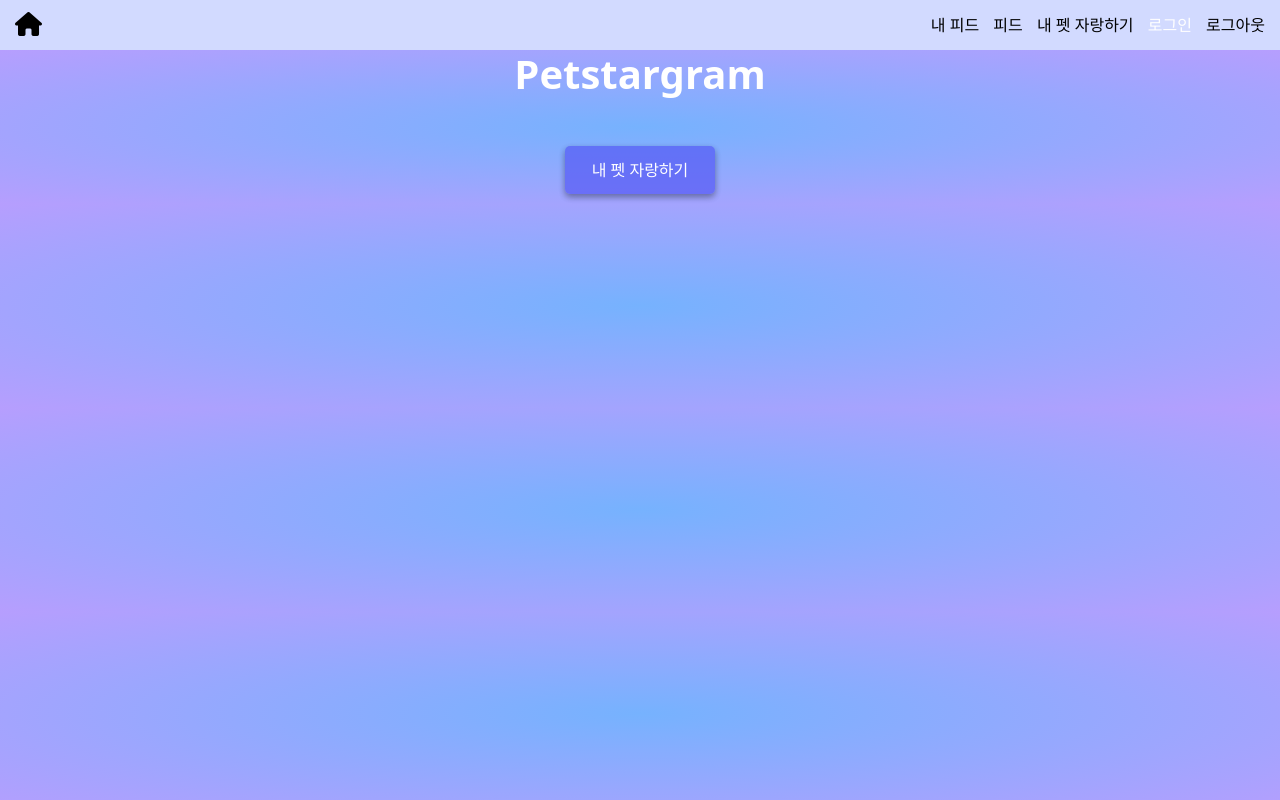
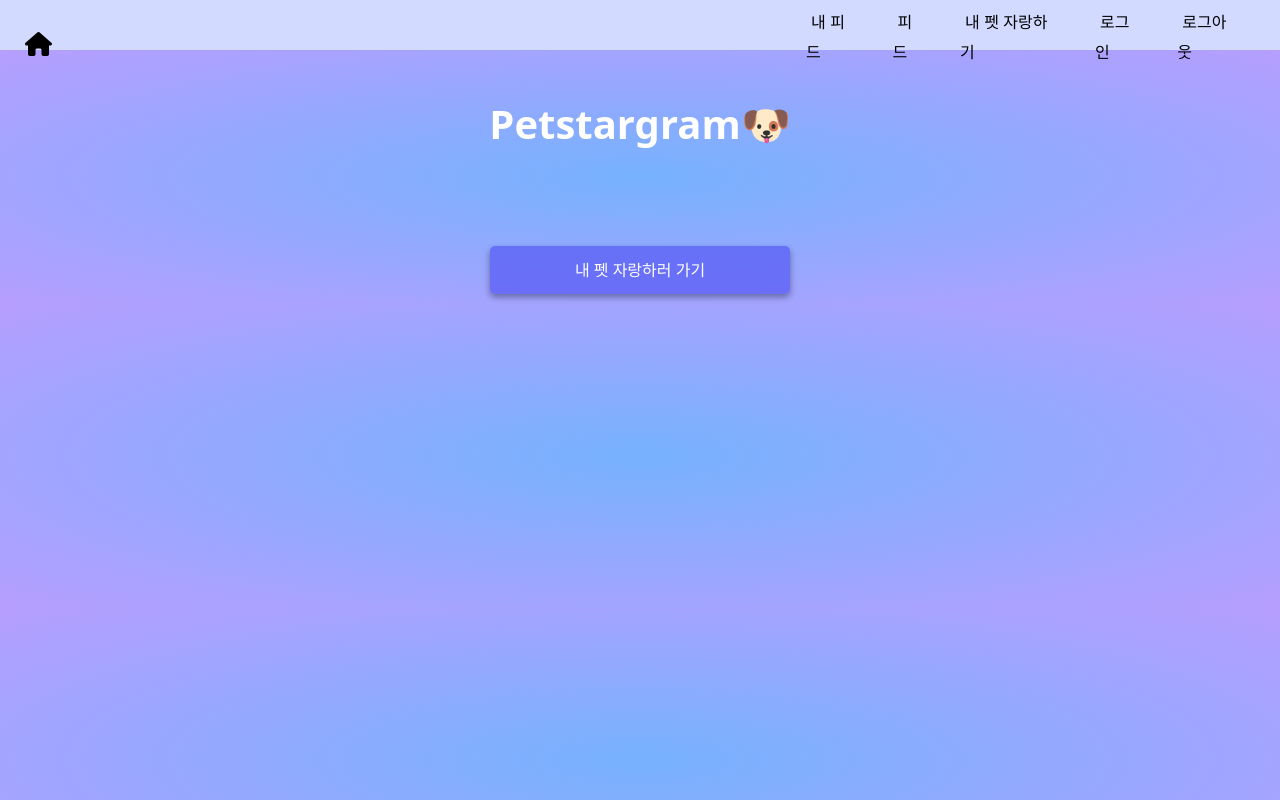
Before and after one commit to junvely/team19-toyproject, a plain HTML site: page templates/index.html in a window 1280 px wide. Drawn offline with nearby package versions, Linux system fonts and the light colour scheme; no server answers.

Commit message:
디자인 수정

```diff
--- a/static/css/feed.css
+++ b/static/css/feed.css
@@ -79,6 +79,7 @@ i {
   padding: 0 3%;
   line-height: 30px;
 }
+
 .heading {
   text-align: center;
 }
--- a/static/css/index.css
+++ b/static/css/index.css
@@ -37,15 +37,47 @@ main {
   height: 100vh;
 }
 
+ul,
+li {
+  text-decoration: none;
+  list-style: none;
+}
+
 .navbar {
   display: flex;
   flex-direction: row;
   justify-content: space-between;
   align-items: center;
-  background-color: #D2DAFF;
+  background-color: #d2daff;
   height: 50px;
-  padding-left: 10px;
-  padding-right: 10px;
+  padding-left: 20px;
+  padding-right: 20px;
+  font-family: "Noto Sans KR", sans-serif;
+  font-weight: 400;
+}
+
+.nav-menu {
+  width: 500px;
+}
+
+.navbar ul {
+  display: flex;
+  justify-content: space-between;
+}
+
+.navbar li {
+  padding: 0 3%;
+  line-height: 30px;
+}
+
+.heading {
+  text-align: center;
+}
+
+.heading__title {
+  margin-top: 50px;
+  font-weight: 600;
+  color: white;
 }
 
 i {
@@ -83,13 +115,13 @@ i {
   width: 100%;
 }
 
-@media(min-width: 540px) {
+@media (min-width: 540px) {
   .card-grid {
     grid-template-columns: repeat(2, 1fr);
   }
 }
 
-@media(min-width: 960px) {
+@media (min-width: 960px) {
   .card-grid {
     grid-template-columns: repeat(4, 1fr);
   }
@@ -101,7 +133,7 @@ i {
 }
 
 .card:before {
-  content: '';
+  content: "";
   display: block;
   padding-bottom: 150%;
   width: 100%;
@@ -119,16 +151,14 @@ i {
   top: 0;
   transform-origin: center;
   trsnsform: scale(1) translateZ(0);
-  transition:
-    filter 200ms linear,
-    transform 200ms linear;
+  transition: filter 200ms linear, transform 200ms linear;
 }
 
 .card:hover .card__background {
   transform: scale(1.05) translateZ(0);
 }
 
-.card-grid:hover>.card:not(:hover) .card__background {
+.card-grid:hover > .card:not(:hover) .card__background {
   filter: brightness(0.5) saturate(0) contrast(1.2) blur(20px);
 }
 
@@ -154,15 +184,6 @@ i {
   word-spacing: 100vw;
 }
 
-
-.login {
-  color: white;
-}
-
-.logout {
-  color: white;
-}
-
 .new-post {
   display: flex;
   justify-content: center;
@@ -181,8 +202,17 @@ i {
   background-color: #5153f5;
 }
 
-.new-post-box{
+.new-post-box {
   display: flex;
   justify-content: center;
   margin-bottom: 10px;
 }
+
+.new-post-box {
+  margin-top: 50px;
+}
+
+.new-post-box a {
+  width: 300px;
+  padding: 0 3%;
+}
--- a/templates/index.html
+++ b/templates/index.html
@@ -17,13 +17,8 @@
   <link rel="stylesheet" href="https://unpkg.com/aos@2.3.1/dist/aos.css">
   <script src="https://unpkg.com/aos@2.3.1/dist/aos.js"></script>
   <script src="https://kit.fontawesome.com/0ce3899162.js" crossorigin="anonymous"></script>
-
-
   <link href="../static/css/index.css" rel="stylesheet">
   <script src="../static/js/index.js"> </script>
-
-
-
 </head>
 
 <body>
@@ -31,23 +26,20 @@
     <div>
       <a href="/"><i class="fa-solid fa-house home"></i></a>
     </div>
-    <div>
-      <tr>
-        <td><a href="/myfeed">내 피드</a></td>
-        <td><a href="/feed">피드</a></td>
-        <td><a href="/feed/write">내 펫 자랑하기</a></td>
-        <td><a class="login" href="/login">로그인</a></td>
-        <td><a href="/logout">로그아웃</a></td>
-      </tr>
+    <div class="nav-menu">
+      <ul>
+        <li><a href="/myfeed">내 피드</a></li>
+        <li><a href="/feed">피드</a></li>
+        <li><a href="/feed/write">내 펫 자랑하기</a></li>
+        <li><a class="login" href="/login">로그인</a></li>
+        <li><a href="/logout">로그아웃</a></li>
+      </ul>
     </div>
   </nav>
-
-
   <div class="main-container">
     <div class="heading">
-      <h1 class="heading__title">Petstargram</h1>
+      <h1 class="heading__title">Petstargram🐶</h1>
       <p class="heading__credits"><a class="heading__link" target="_blank" href="https://dribbble.com/sl"> </a></p>
-      <div class="new-post-box"><a class="new-post" href="/feed/write">내 펫 자랑하기</a></div>
     </div>
 
     <link href="https://fonts.googleapis.com/css?family=Montserrat:400,700" rel="stylesheet">
@@ -64,7 +56,7 @@
         <div>
 
     </section>
-
+    <div class="new-post-box"><a class="new-post" href="/feed/write">내 펫 자랑하러 가기</a></div>
   </div>
 
 
```
